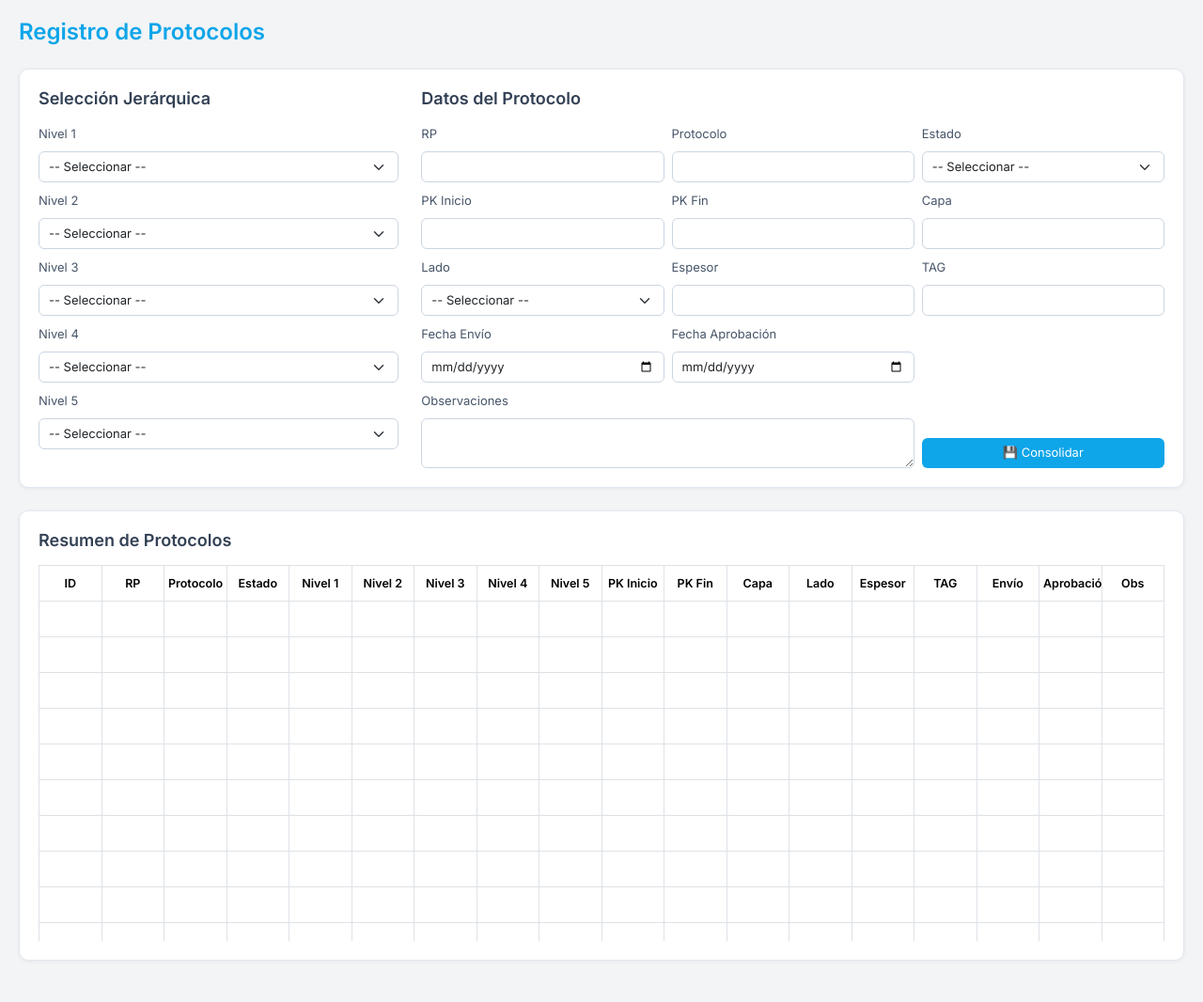
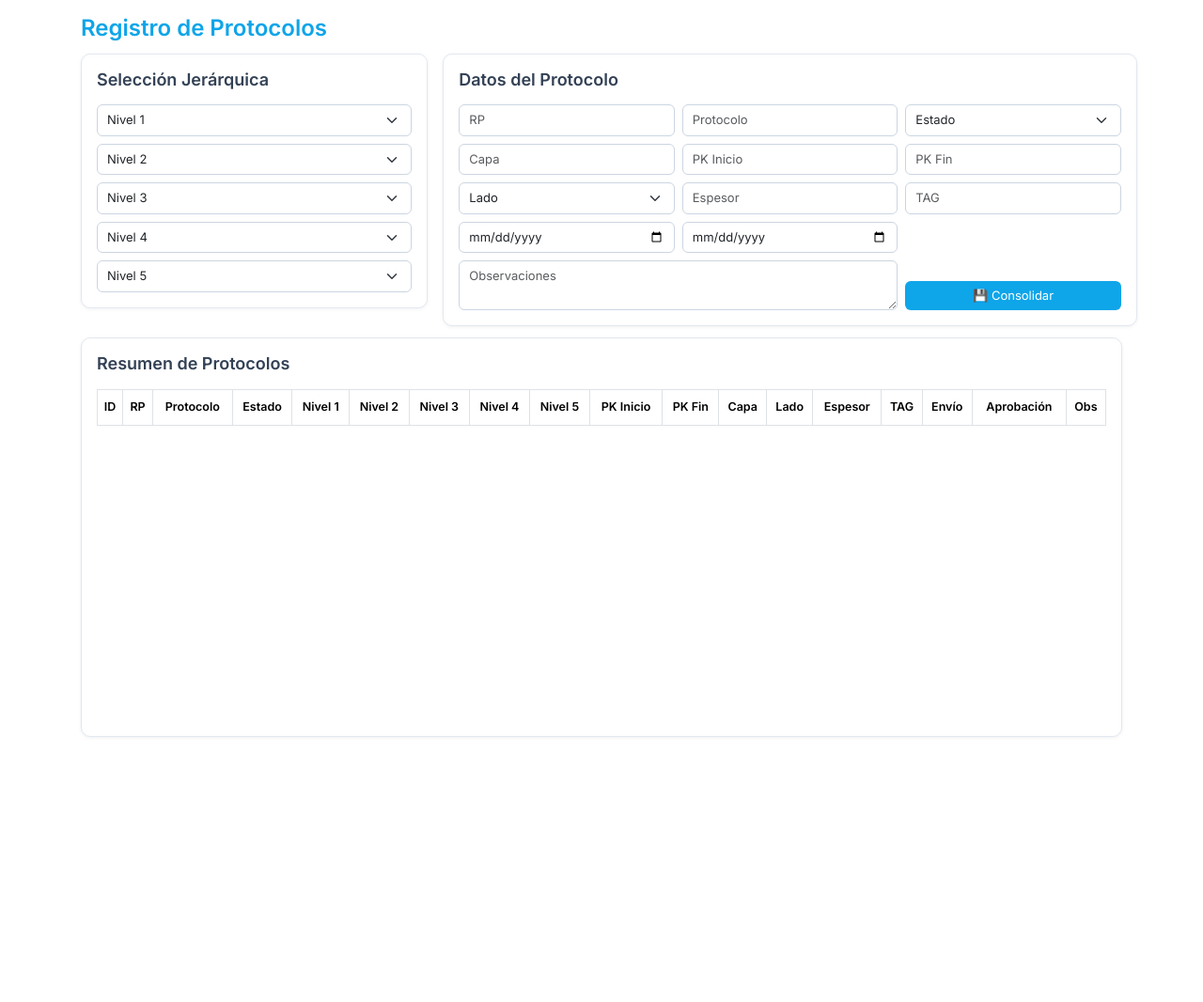
Before and after one commit to Calamardes/Registro-de-Protocolos, a FastAPI app: template templates/formulario.html in a window 1280 px wide. Shown: the whole page at 94% size. After the commit the page ends 784 px from the top, so only its background shows below. Run offline with FastAPI, Linux system fonts and the light colour scheme; the template is opened without the code that fills it, so the values that code supplies are empty; parts of the project's set-up code (start-up, migrations or seed data) failed here and were passed over.

Commit message:
Update formulario.html

```diff
--- a/templates/formulario.html
+++ b/templates/formulario.html
@@ -1,29 +1,36 @@
 <!DOCTYPE html>
 <html lang="es">
 <head>
-  <meta charset="UTF-8" />
+  <meta charset="UTF-8">
   <title>GeoProtocolos</title>
-  <meta name="viewport" content="width=device-width, initial-scale=1" />
-  <link href="https://cdn.jsdelivr.net/npm/bootstrap@5.3.2/dist/css/bootstrap.min.css" rel="stylesheet" />
-  <link href="https://fonts.googleapis.com/css2?family=Inter:wght@400;600&display=swap" rel="stylesheet" />
+  <meta name="viewport" content="width=device-width, initial-scale=1">
+  <link href="https://cdn.jsdelivr.net/npm/bootstrap@5.3.2/dist/css/bootstrap.min.css" rel="stylesheet">
+  <link href="https://fonts.googleapis.com/css2?family=Inter:wght@400;600&display=swap" rel="stylesheet">
   <style>
     * {
       font-family: 'Inter', sans-serif;
       box-sizing: border-box;
     }
 
-    body {
-      background-color: #f3f4f6;
-      color: #1f2937;
-      font-size: 14px;
+    html, body {
+      height: 100%;
       margin: 0;
       padding: 0;
+      overflow: hidden;
+    }
+
+    .container {
+      height: 100vh;
+      display: flex;
+      flex-direction: column;
+      padding: 16px;
     }
 
     h2 {
       font-size: 24px;
       font-weight: 600;
       color: #0ea5e9;
+      margin-bottom: 12px;
     }
 
     h4 {
@@ -32,29 +39,39 @@
       color: #334155;
     }
 
-    .container {
-      max-width: 100%;
-      padding: 20px;
-      overflow-x: hidden;
+    .main-content {
+      flex: 0 0 auto;
+      display: flex;
+      gap: 16px;
+      margin-bottom: 12px;
+    }
+
+    .jerarquia-section {
+      flex: 0 0 33.33%;
+      background: #fff;
+      border: 1px solid #e2e8f0;
+      border-radius: 10px;
+      padding: 16px;
+      box-shadow: 0 1px 4px rgba(0,0,0,0.06);
+      height: fit-content;
+    }
+
+    .formulario-section {
+      flex: 0 0 66.66%;
+      display: flex;
+      flex-direction: column;
+      gap: 12px;
     }
 
     .form-section {
-      background-color: #ffffff;
+      background: #fff;
+      border: 1px solid #e2e8f0;
       border-radius: 10px;
-      padding: 20px;
-      margin-bottom: 24px;
-      box-shadow: 0 1px 4px rgba(0, 0, 0, 0.06);
-      border: 1px solid #e2e8f0;
+      padding: 16px;
+      box-shadow: 0 1px 4px rgba(0,0,0,0.06);
     }
 
-    label.form-label {
-      font-weight: 500;
-      color: #475569;
-      font-size: 13px;
-    }
-
-    .form-control,
-    .form-select {
+    .form-control, .form-select {
       font-size: 13px;
       padding: 6px 10px;
       height: auto;
@@ -62,26 +79,51 @@
       border: 1px solid #cbd5e1;
     }
 
-    .form-control:focus,
-    .form-select:focus {
+    .form-control:focus, .form-select:focus {
       border-color: #0ea5e9;
       box-shadow: 0 0 0 2px rgba(14, 165, 233, 0.2);
     }
 
+    .btn-database {
+      background-color: #0ea5e9;
+      color: #fff;
+      border: none;
+      padding: 6px 16px;
+      font-size: 13px;
+      font-weight: 500;
+      border-radius: 6px;
+      transition: background-color 0.2s ease;
+      width: 100%;
+    }
+
+    .btn-database:hover {
+      background-color: #0284c7;
+    }
+
+    .table-section {
+      flex: 1 1 auto;
+      min-height: 0;
+      background: #fff;
+      border: 1px solid #e2e8f0;
+      border-radius: 10px;
+      box-shadow: 0 1px 4px rgba(0,0,0,0.06);
+      padding: 16px;
+      display: flex;
+      flex-direction: column;
+    }
+
     .scrollable-table {
-      max-height: 400px;
+      flex: 1;
       overflow-y: auto;
     }
 
     table.table {
       margin: 0;
       border-collapse: collapse;
-      table-layout: fixed;
-      width: 100%;
+      table-layout: auto;
     }
 
-    table th,
-    table td {
+    table th, table td {
       font-size: 12.5px;
       padding: 6px;
       text-align: center;
@@ -99,155 +141,94 @@
       font-weight: 600;
     }
 
-    .btn-database {
-      background-color: #0ea5e9;
-      color: #fff;
-      border: none;
-      padding: 6px 16px;
-      font-size: 13px;
-      font-weight: 500;
-      border-radius: 6px;
-      transition: background-color 0.2s ease;
+    table tbody tr:hover {
+      background-color: #f1f5f9;
     }
 
-    .btn-database:hover {
-      background-color: #0284c7;
+    table td {
+      cursor: text;
     }
 
     textarea.form-control {
       resize: vertical;
     }
-
-    @media (max-width: 768px) {
-      .col-md-3,
-      .col-md-4 {
-        flex: 0 0 100%;
-        max-width: 100%;
-      }
-    }
   </style>
 </head>
 <body>
   <div class="container">
-  <h2 class="mb-4">Registro de Protocolos</h2>
+    <h2>Registro de Protocolos</h2>
 
-  <div class="form-section">
-    <div class="row">
-      <div class="col-md-4">
+    <div class="main-content">
+      <div class="jerarquia-section">
         <h4 class="mb-3">Selección Jerárquica</h4>
         <div class="row g-2">
           {% for i in range(1, 6) %}
           <div class="col-12">
-            <label for="nivel{{ i }}" class="form-label">Nivel {{ i }}</label>
-            <select class="form-select" name="nivel{{ i }}" id="nivel{{ i }}">
-              <option value="">-- Seleccionar --</option>
+            <select class="form-select" id="nivel{{ i }}">
+              <option value="">Nivel {{ i }}</option>
             </select>
           </div>
           {% endfor %}
         </div>
       </div>
 
-      <div class="col-md-8">
+      <div class="formulario-section">
+        <div class="form-section">
           <h4 class="mb-3">Datos del Protocolo</h4>
           <div class="row g-2">
-          <div class="col-md-4"><label class="form-label">RP</label><input type="text" class="form-control" id="rp" /></div>
-          <div class="col-md-4"><label class="form-label">Protocolo</label><input type="text" class="form-control" id="protocolo" /></div>
+            <div class="col-md-4"><input type="text" class="form-control" id="rp" placeholder="RP"></div>
+            <div class="col-md-4"><input type="text" class="form-control" id="protocolo" placeholder="Protocolo"></div>
             <div class="col-md-4">
-            <label class="form-label">Estado</label>
               <select class="form-select" id="estado">
-              <option value="">-- Seleccionar --</option>
-              <option>Aprobado</option>
-              <option>Pendiente</option>
-              <option>Rechazado</option>
+                <option value="">Estado</option>
+                <option value="aprobado">Aprobado</option>
+                <option value="pendiente">Pendiente</option>
+                <option value="rechazado">Rechazado</option>
               </select>
             </div>
-          <div class="col-md-4"><label class="form-label">PK Inicio</label><input type="text" class="form-control" /></div>
-          <div class="col-md-4"><label class="form-label">PK Fin</label><input type="text" class="form-control" /></div>
-          <div class="col-md-4"><label class="form-label">Capa</label><input type="text" class="form-control" /></div>
+            <div class="col-md-4"><input type="text" class="form-control" placeholder="Capa"></div>
+            <div class="col-md-4"><input type="text" class="form-control" placeholder="PK Inicio"></div>
+            <div class="col-md-4"><input type="text" class="form-control" placeholder="PK Fin"></div>
             <div class="col-md-4">
-            <label class="form-label">Lado</label>
               <select class="form-select">
-              <option value="">-- Seleccionar --</option>
-              <option>Derecho</option>
-              <option>Izquierdo</option>
-              <option>Completa</option>
+                <option value="">Lado</option>
+                <option value="izquierdo">Izquierdo</option>
+                <option value="derecho">Derecho</option>
+                <option value="completa">Completa</option>
               </select>
             </div>
-          <div class="col-md-4"><label class="form-label">Espesor</label><input type="text" class="form-control" /></div>
-          <div class="col-md-4"><label class="form-label">TAG</label><input type="text" class="form-control" /></div>
-          <div class="col-md-4"><label class="form-label">Fecha Envío</label><input type="date" class="form-control" id="fecha_envio" /></div>
-          <div class="col-md-4"><label class="form-label">Fecha Aprobación</label><input type="date" class="form-control" id="fecha_aprobacion" /></div>
-          <div class="col-md-8"><label class="form-label">Observaciones</label><textarea class="form-control" rows="2"></textarea></div>
+            <div class="col-md-4"><input type="text" class="form-control" placeholder="Espesor"></div>
+            <div class="col-md-4"><input type="text" class="form-control" placeholder="TAG"></div>
+            <div class="col-md-4"><input type="date" class="form-control" id="fecha-envio" placeholder="Fecha Envío"></div>
+            <div class="col-md-4"><input type="date" class="form-control" id="fecha-aprobacion" placeholder="Fecha Aprobación"></div>
+            <div class="col-md-8"><textarea class="form-control" rows="2" placeholder="Observaciones"></textarea></div>
             <div class="col-md-4 d-flex align-items-end">
-            <button class="btn btn-database w-100" onclick="validarFormulario()">💾 Consolidar</button>
+              <button class="btn btn-database">💾 Consolidar</button>
             </div>
           </div>
         </div>
       </div>
     </div>
 
-  <div class="form-section">
+    <div class="table-section">
       <h4 class="mb-3">Resumen de Protocolos</h4>
       <div class="scrollable-table">
-      <table class="table table-bordered table-hover table-sm" id="tablaProtocolos">
+        <table class="table table-bordered table-hover table-sm">
           <thead>
             <tr>
-            <th>ID</th><th>RP</th><th>Protocolo</th><th>Estado</th><th>Nivel 1</th><th>Nivel 2</th><th>Nivel 3</th><th>Nivel 4</th><th>Nivel 5</th><th>PK Inicio</th><th>PK Fin</th><th>Capa</th><th>Lado</th><th>Espesor</th><th>TAG</th><th>Envío</th><th>Aprobación</th><th>Obs</th>
+              <th>ID</th><th>RP</th><th>Protocolo</th><th>Estado</th><th>Nivel 1</th><th>Nivel 2</th>
+              <th>Nivel 3</th><th>Nivel 4</th><th>Nivel 5</th><th>PK Inicio</th><th>PK Fin</th>
+              <th>Capa</th><th>Lado</th><th>Espesor</th><th>TAG</th>
+              <th>Envío</th><th>Aprobación</th><th>Obs</th>
             </tr>
           </thead>
-        <tbody>
-          {% for i in range(10) %}
-          <tr>
-            {% for j in range(18) %}
-            <td contenteditable="true">&nbsp;</td>
-            {% endfor %}
-          </tr>
-          {% endfor %}
-        </tbody>
+          <tbody></tbody>
         </table>
       </div>
     </div>
   </div>
 
   <script>
-  function validarFormulario() {
-    const faltantes = [];
-    for (let i = 1; i <= 5; i++) {
-      if (!document.getElementById('nivel' + i).value.trim()) {
-        faltantes.push('Nivel ' + i);
-      }
-    }
-
-    const rp = document.getElementById("rp").value.trim();
-    const protocolo = document.getElementById("protocolo").value.trim();
-    const estado = document.getElementById("estado").value.trim();
-    const fecha_envio = document.getElementById("fecha_envio").value.trim();
-    const fecha_aprobacion = document.getElementById("fecha_aprobacion").value.trim();
-
-    if (!rp && !protocolo) faltantes.push("RP o Protocolo");
-    if (!estado) faltantes.push("Estado");
-    if (!fecha_envio) faltantes.push("Fecha Envío");
-    if (!fecha_aprobacion) faltantes.push("Fecha Aprobación");
-
-    if (faltantes.length > 0) {
-      alert("Faltan campos obligatorios:\n\n" + faltantes.join("\n"));
-      return;
-    }
-
-    const tabla = document.getElementById("tablaProtocolos").getElementsByTagName("tbody")[0];
-    for (let fila of tabla.rows) {
-      const valorRP = fila.cells[1]?.textContent.trim();
-      const valorProtocolo = fila.cells[2]?.textContent.trim();
-      if (rp && valorRP === rp || protocolo && valorProtocolo === protocolo) {
-        alert("No se puede continuar. Este documento ya fue ingresado previamente.");
-        return;
-      }
-    }
-
-    alert("✅ Datos validados y listos para consolidar (registro local por ahora).");
-    // Aquí se puede insertar el nuevo dato en la tabla si se desea.
-  }
-
     let jerarquia = {};
 
     async function cargarJerarquia() {
@@ -258,7 +239,7 @@
 
     function poblarSelect(data, nivel) {
       const select = document.getElementById(`nivel${nivel}`);
-    select.innerHTML = '<option value="">-- Seleccionar --</option>';
+      select.innerHTML = `<option value="">Nivel ${nivel}</option>`;
       for (const codigo in data) {
         const descripcion = data[codigo]?.descripcion || "";
         const option = document.createElement("option");
@@ -270,10 +251,9 @@
       sinItem.value = `Sin_Item_N${nivel}`;
       sinItem.textContent = "-- No Item --";
       select.appendChild(sinItem);
-
       for (let i = nivel + 1; i <= 5; i++) {
         const nextSelect = document.getElementById(`nivel${i}`);
-      nextSelect.innerHTML = '<option value="">-- Seleccionar --</option><option value="Sin_Item_N' + i + '">-- No Item --</option>';
+        nextSelect.innerHTML = `<option value="">Nivel ${i}</option><option value="Sin_Item_N${i}">-- No Item --</option>`;
       }
     }
 
@@ -305,6 +285,48 @@
       }
     }
 
+    document.querySelector('.btn-database').addEventListener('click', () => {
+      const tbody = document.querySelector('table tbody');
+      const camposFaltantes = [];
+      const getIdValue = id => document.getElementById(id)?.value.trim();
+
+      // Validar niveles
+      for (let i = 1; i <= 5; i++) {
+        if (!getIdValue(`nivel${i}`)) camposFaltantes.push(`Nivel ${i}`);
+      }
+
+      const rp = getIdValue("rp");
+      const protocolo = getIdValue("protocolo");
+      const estado = getIdValue("estado");
+      const fechaEnvio = getIdValue("fecha-envio");
+      const fechaAprobacion = getIdValue("fecha-aprobacion");
+
+      if (!rp && !protocolo) camposFaltantes.push("RP o Protocolo");
+      if (!estado) camposFaltantes.push("Estado");
+      if (!fechaEnvio) camposFaltantes.push("Fecha Envío");
+      if (!fechaAprobacion) camposFaltantes.push("Fecha Aprobación");
+
+      // Chequear duplicados
+      for (let row of tbody.rows) {
+        if (row.cells[1].textContent.trim().toLowerCase() === rp.toLowerCase() && rp) {
+          alert("⚠️ El documento ya está ingresado con ese número de RP.");
+          return;
+        }
+        if (row.cells[2].textContent.trim().toLowerCase() === protocolo.toLowerCase() && protocolo) {
+          alert("⚠️ El documento ya está ingresado con ese número de Protocolo.");
+          return;
+        }
+      }
+
+      if (camposFaltantes.length > 0) {
+        alert("⚠️ Faltan campos obligatorios:\n" + camposFaltantes.join("\n"));
+        return;
+      }
+
+      // Agregar fila si está todo correcto (puedes mantener tu lógica original aquí)
+      // ...
+    });
+
     cargarJerarquia();
     setupEventos();
   </script>
```
Lines whose indentation alone changed are shown as unchanged.
